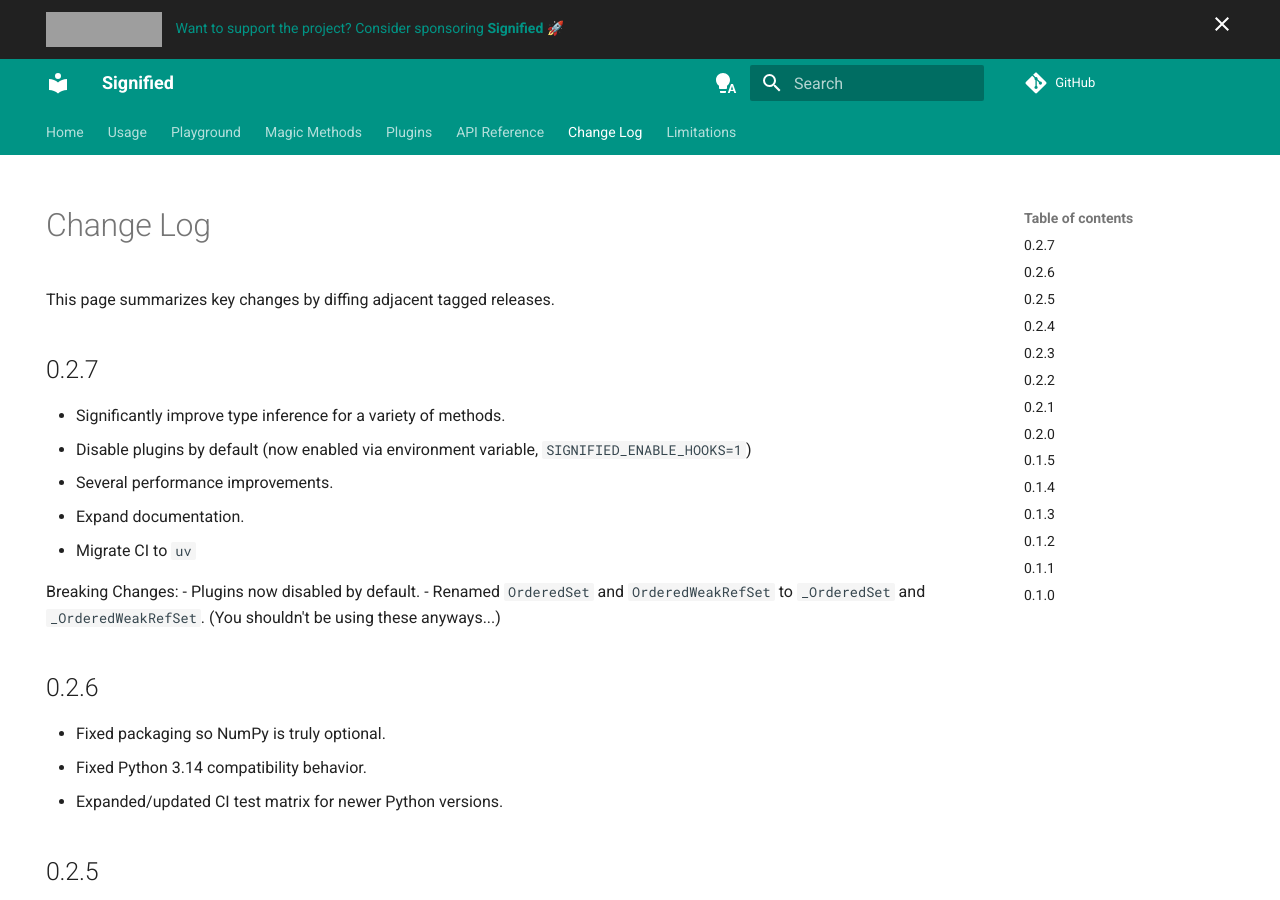
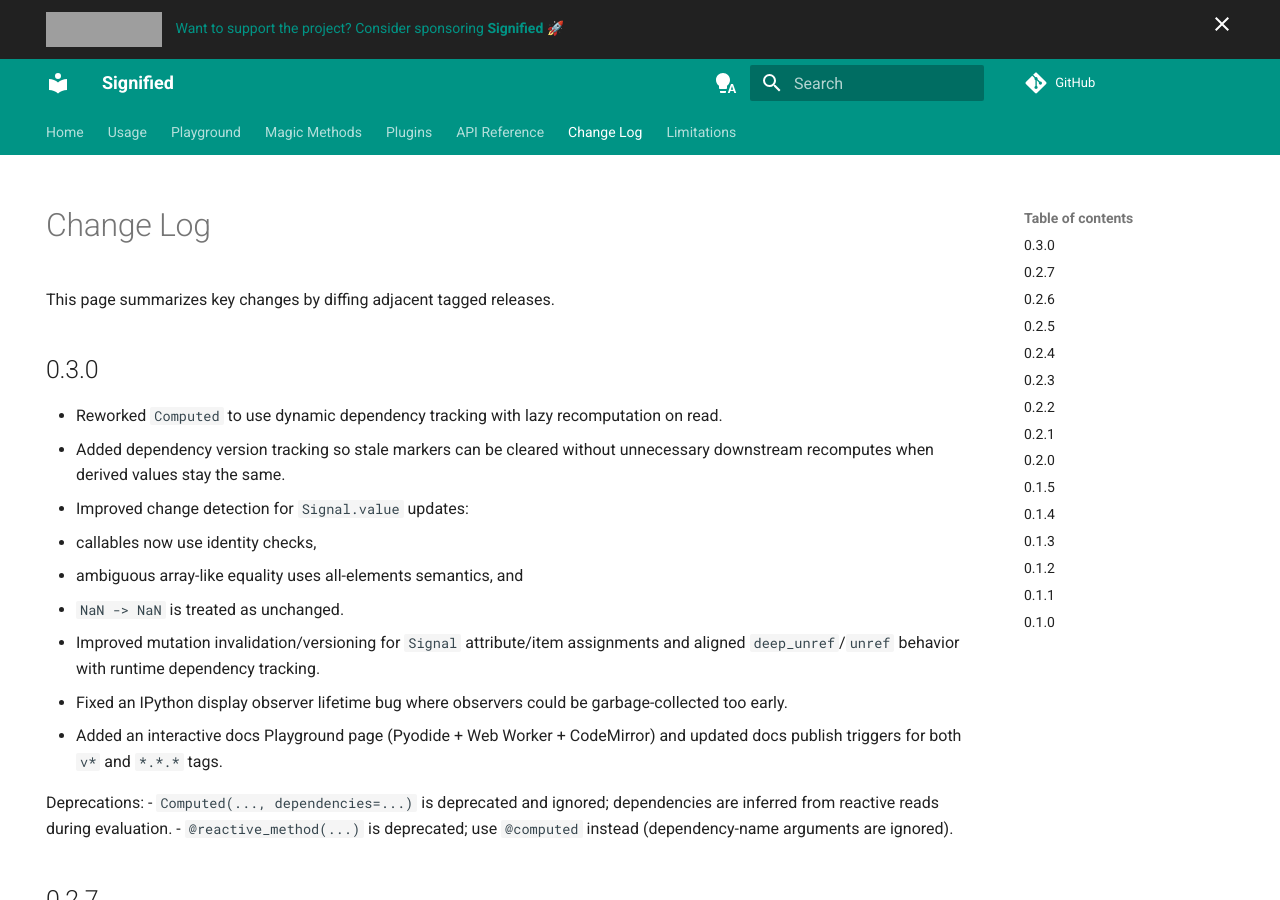
Before and after one commit to dougmercer/signified, an MkDocs documentation site: the page built from docs/changes.md, in a window 1280 px wide and 900 px high. Built offline with MkDocs 1.6.1 and Material for MkDocs 9.7.7, drawn with Linux system fonts in a browser that asks for light colours; comment, search, counter and statistics services are not loaded; the version menu is left out; grey boxes are pictures that could not be loaded.

Commit message:
Add draft of 0.3.0

```diff
--- a/docs/changes.md
+++ b/docs/changes.md
@@ -5,6 +5,22 @@ hide:
 # Change Log
 
 This page summarizes key changes by diffing adjacent tagged releases.
+
+## 0.3.0
+
+- Reworked `Computed` to use dynamic dependency tracking with lazy recomputation on read.
+- Added dependency version tracking so stale markers can be cleared without unnecessary downstream recomputes when derived values stay the same.
+- Improved change detection for `Signal.value` updates:
+  - callables now use identity checks,
+  - ambiguous array-like equality uses all-elements semantics, and
+  - `NaN -> NaN` is treated as unchanged.
+- Improved mutation invalidation/versioning for `Signal` attribute/item assignments and aligned `deep_unref`/`unref` behavior with runtime dependency tracking.
+- Fixed an IPython display observer lifetime bug where observers could be garbage-collected too early.
+- Added an interactive docs Playground page (Pyodide + Web Worker + CodeMirror) and updated docs publish triggers for both `v*` and `*.*.*` tags.
+
+Deprecations:
+- `Computed(..., dependencies=...)` is deprecated and ignored; dependencies are inferred from reactive reads during evaluation.
+- `@reactive_method(...)` is deprecated; use `@computed` instead (dependency-name arguments are ignored).
 
 ## 0.2.7
 
```
